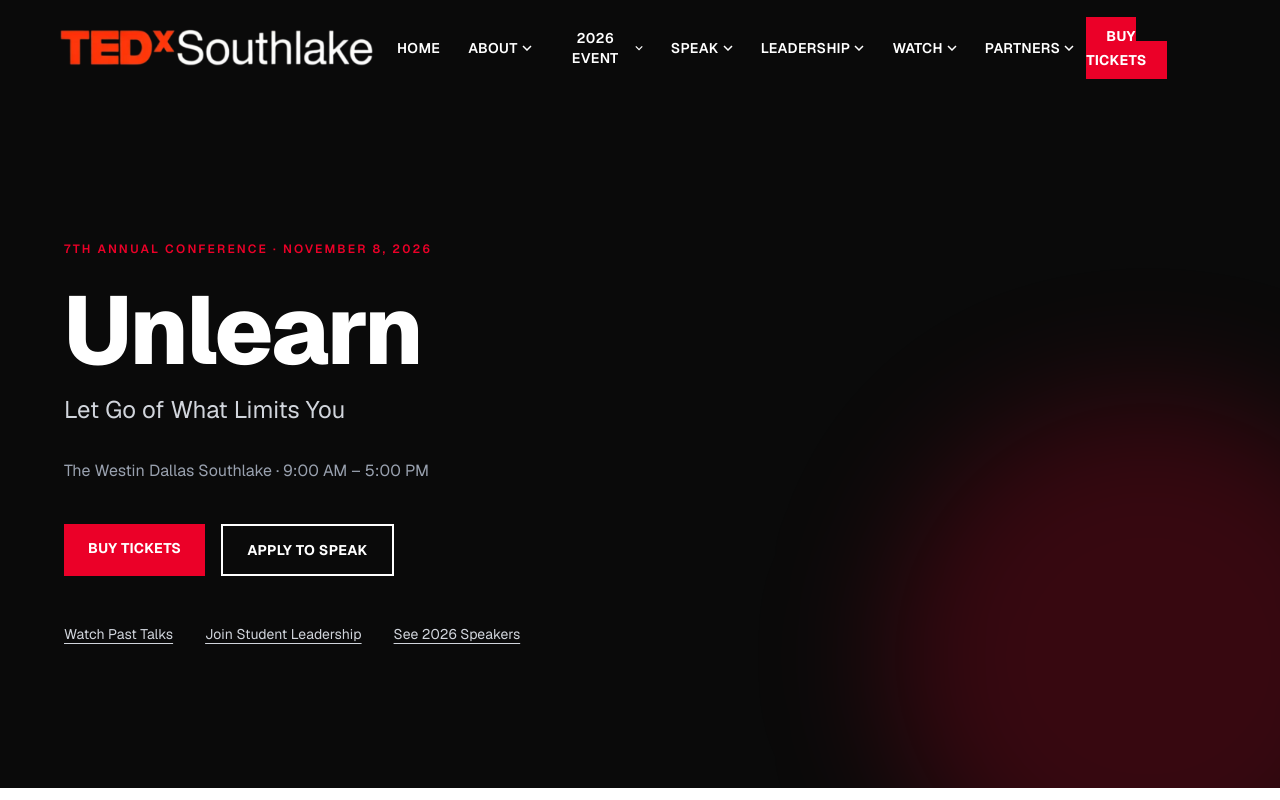
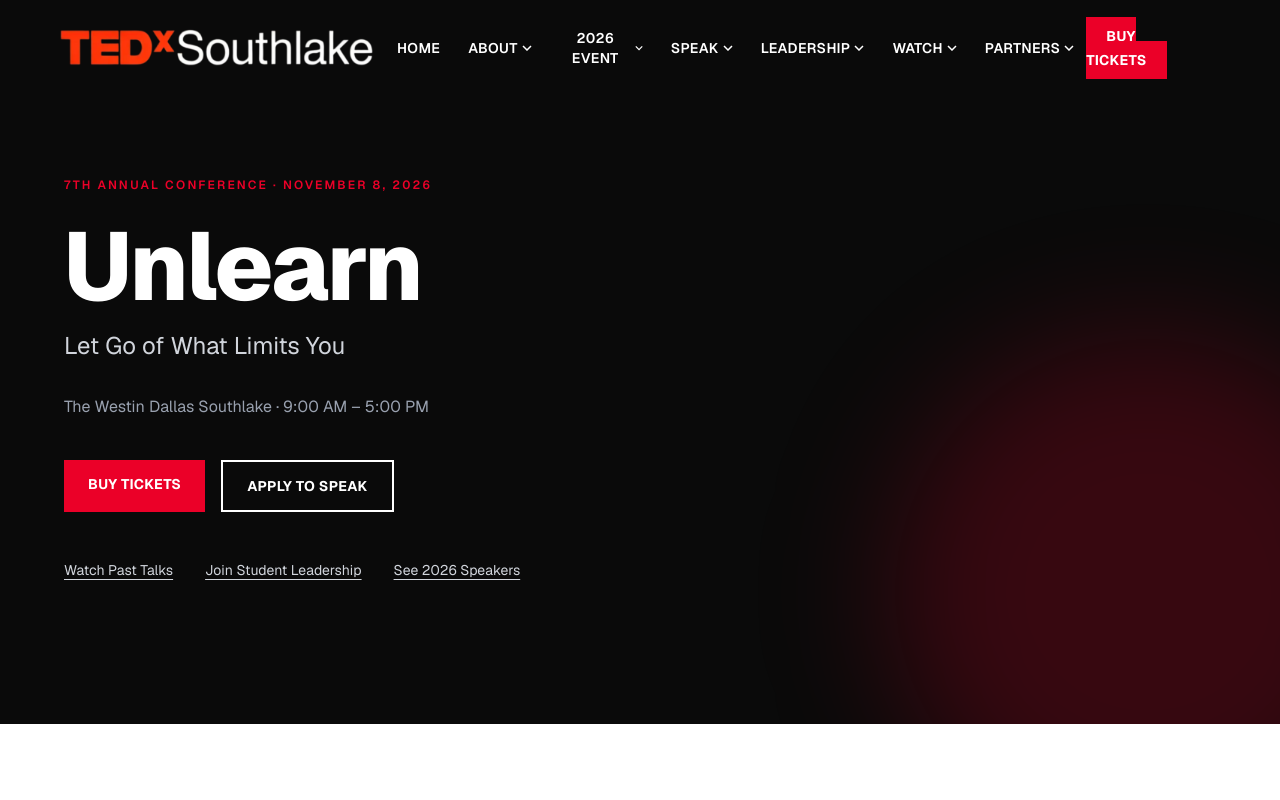
Before and after one commit to sidhi647/tedxsouthlakewebsite, a Next.js app: page / in a window 1280 px wide. Shown: the top 800 px of the page. Built offline with nearby package versions, Linux system fonts and the light colour scheme.

Commit message:
Reduce top padding above hero heading on home page
Co-Authored-By: Claude Sonnet 5 <noreply@anthropic.com>

```diff
--- a/app/page.tsx
+++ b/app/page.tsx
@@ -8,7 +8,7 @@ export default function Home() {
     <>
       {/* Hero */}
       <section className="bg-tedx-black text-white relative overflow-hidden">
-        <div className="container-page py-24 md:py-36 relative z-10">
+        <div className="container-page pt-12 md:pt-20 pb-24 md:pb-36 relative z-10">
           <p className="eyebrow text-tedx-red mb-6">
             {event2026.edition} · {event2026.date}
           </p>
```
